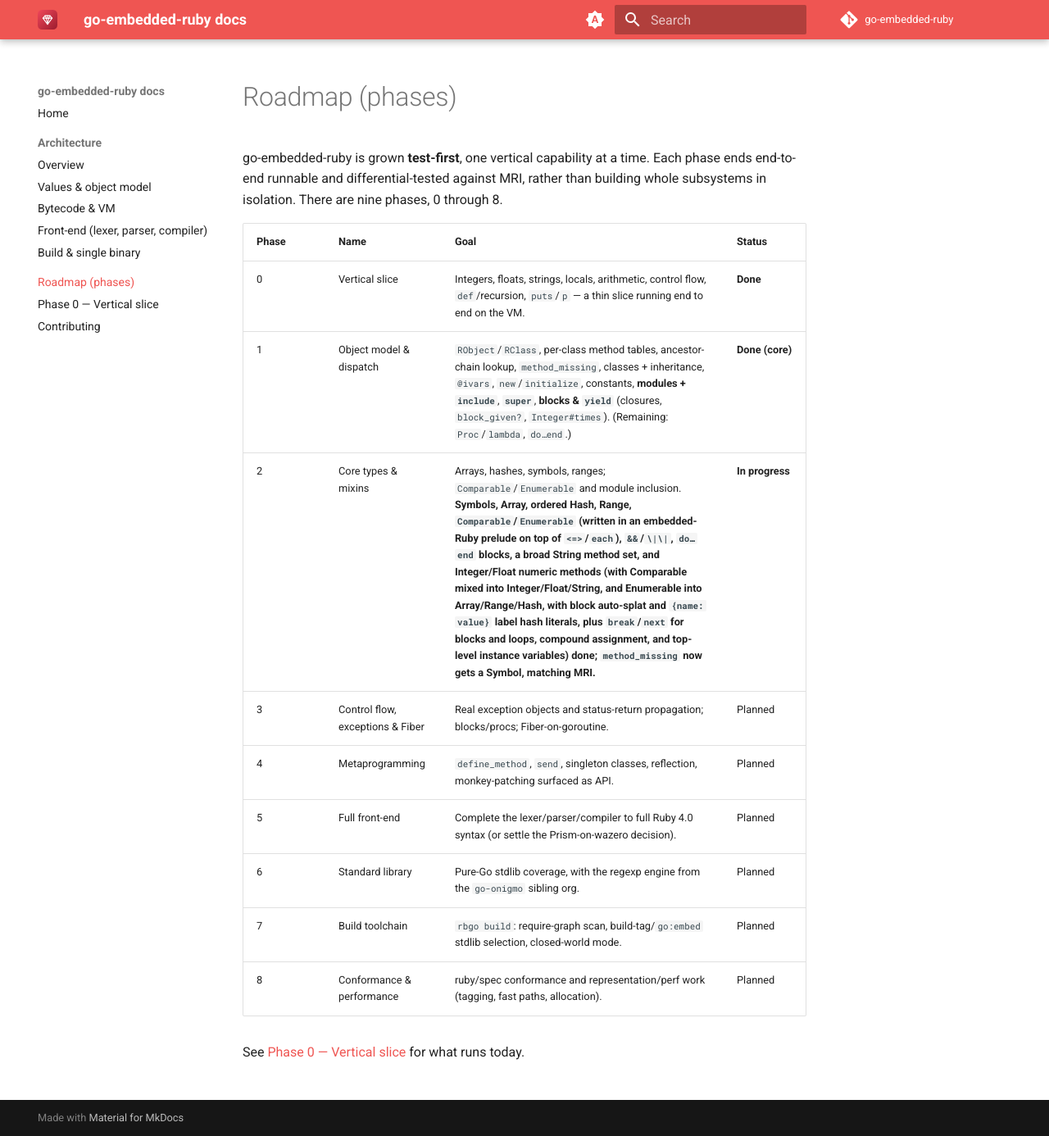
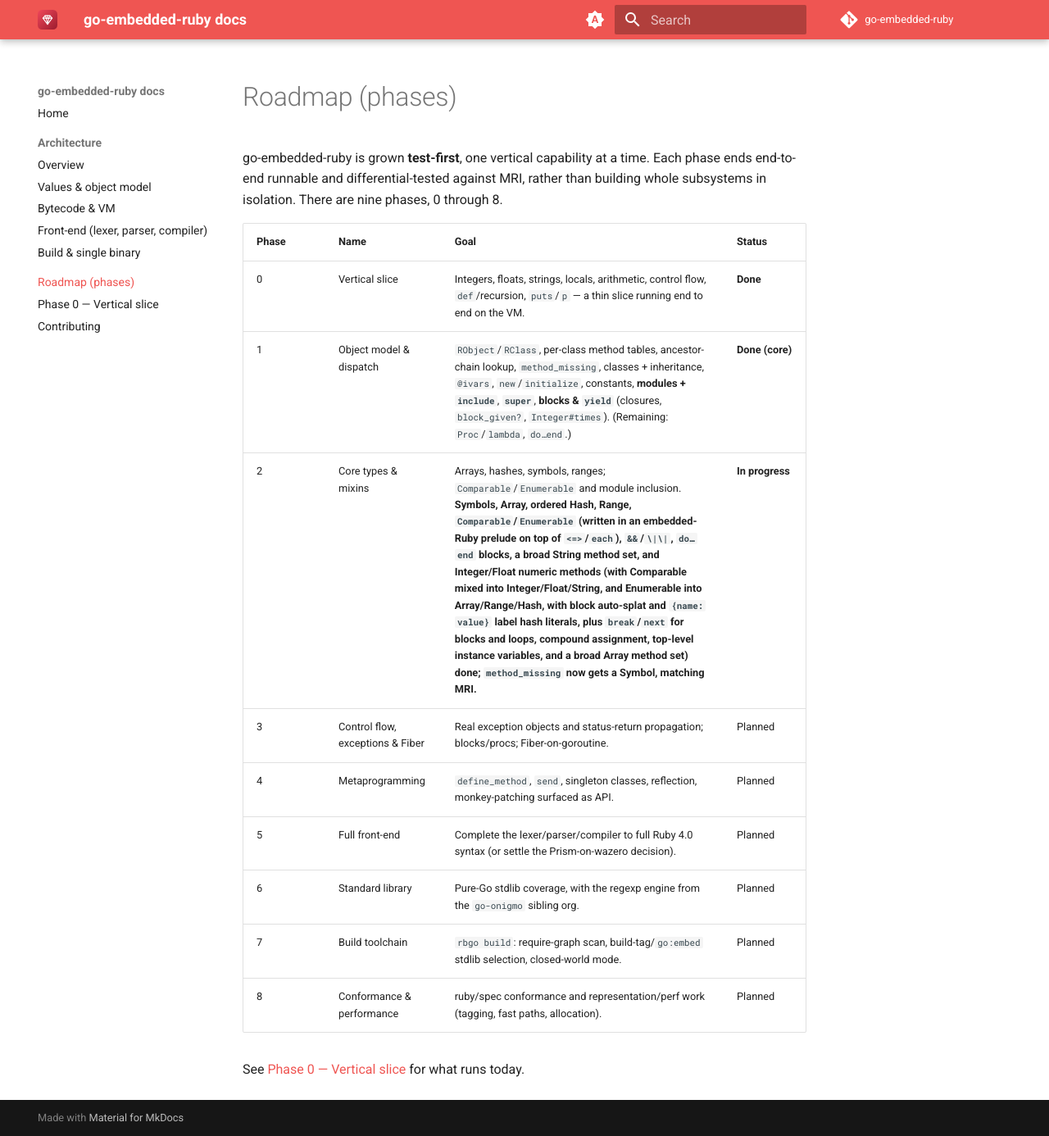
Before and after one commit to go-embedded-ruby/docs, an MkDocs documentation site: the page built from docs/roadmap.md, in a window 1280 px wide and 1386 px high. Shown: the whole window at 82% size. Built offline with MkDocs 1.6.1 and Material for MkDocs 9.7.7, drawn with Linux system fonts in a browser that asks for light colours; the version menu is left out.

Commit message:
docs(roadmap): record Array methods
Co-Authored-By: Claude Opus 4.8 (1M context) <noreply@anthropic.com>

```diff
--- a/docs/roadmap.md
+++ b/docs/roadmap.md
@@ -8,7 +8,7 @@ building whole subsystems in isolation. There are nine phases, 0 through 8.
 | --- | --- | --- | --- |
 | 0 | Vertical slice | Integers, floats, strings, locals, arithmetic, control flow, `def`/recursion, `puts`/`p` — a thin slice running end to end on the VM. | **Done** |
 | 1 | Object model & dispatch | `RObject`/`RClass`, per-class method tables, ancestor-chain lookup, `method_missing`, classes + inheritance, `@ivars`, `new`/`initialize`, constants, **modules + `include`**, **`super`**, **blocks & `yield`** (closures, `block_given?`, `Integer#times`). (Remaining: `Proc`/`lambda`, `do…end`.) | **Done (core)** |
-| 2 | Core types & mixins | Arrays, hashes, symbols, ranges; `Comparable`/`Enumerable` and module inclusion. **Symbols, Array, ordered Hash, Range, `Comparable`/`Enumerable` (written in an embedded-Ruby prelude on top of `<=>`/`each`), `&&`/`\|\|`, `do…end` blocks, a broad String method set, and Integer/Float numeric methods (with Comparable mixed into Integer/Float/String, and Enumerable into Array/Range/Hash, with block auto-splat and `{name: value}` label hash literals, plus `break`/`next` for blocks and loops, compound assignment, and top-level instance variables) done; `method_missing` now gets a Symbol, matching MRI.** | **In progress** |
+| 2 | Core types & mixins | Arrays, hashes, symbols, ranges; `Comparable`/`Enumerable` and module inclusion. **Symbols, Array, ordered Hash, Range, `Comparable`/`Enumerable` (written in an embedded-Ruby prelude on top of `<=>`/`each`), `&&`/`\|\|`, `do…end` blocks, a broad String method set, and Integer/Float numeric methods (with Comparable mixed into Integer/Float/String, and Enumerable into Array/Range/Hash, with block auto-splat and `{name: value}` label hash literals, plus `break`/`next` for blocks and loops, compound assignment, top-level instance variables, and a broad Array method set) done; `method_missing` now gets a Symbol, matching MRI.** | **In progress** |
 | 3 | Control flow, exceptions & Fiber | Real exception objects and status-return propagation; blocks/procs; Fiber-on-goroutine. | Planned |
 | 4 | Metaprogramming | `define_method`, `send`, singleton classes, reflection, monkey-patching surfaced as API. | Planned |
 | 5 | Full front-end | Complete the lexer/parser/compiler to full Ruby 4.0 syntax (or settle the Prism-on-wazero decision). | Planned |
```
